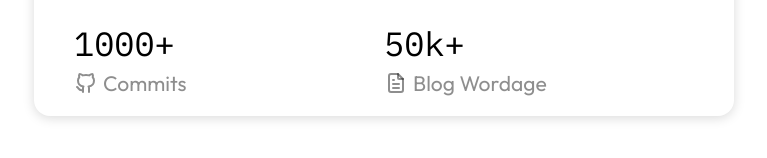
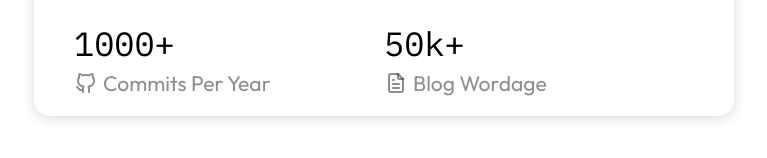
Before and after one commit to AkaraChen/home-next, a Vue app: page / in a window 1280 px wide. Shown: the part 532-690 px from the top of the page, without its empty margins (256-1023 px from the left). Built offline with nearby package versions, Linux system fonts and the light colour scheme.

Commit message:
Update Profile.vue

```diff
--- a/src/components/Profile.vue
+++ b/src/components/Profile.vue
@@ -11,7 +11,7 @@
                         d="M9 19c-4.3 1.4 -4.3 -2.5 -6 -3m12 5v-3.5c0 -1 .1 -1.4 -.5 -2c2.8 -.3 5.5 -1.4 5.5 -6a4.6 4.6 0 0 0 -1.3 -3.2a4.2 4.2 0 0 0 -.1 -3.2s-1.1 -.3 -3.5 1.3a12.3 12.3 0 0 0 -6.2 0c-2.4 -1.6 -3.5 -1.3 -3.5 -1.3a4.2 4.2 0 0 0 -.1 3.2a4.6 4.6 0 0 0 -1.3 3.2c0 4.6 2.7 5.7 5.5 6c-.6 .6 -.6 1.2 -.5 2v3.5">
                     </path>
                 </svg>
-                Commits
+                Commits Per Year
             </div>
         </div>
         <div class="item">
```
